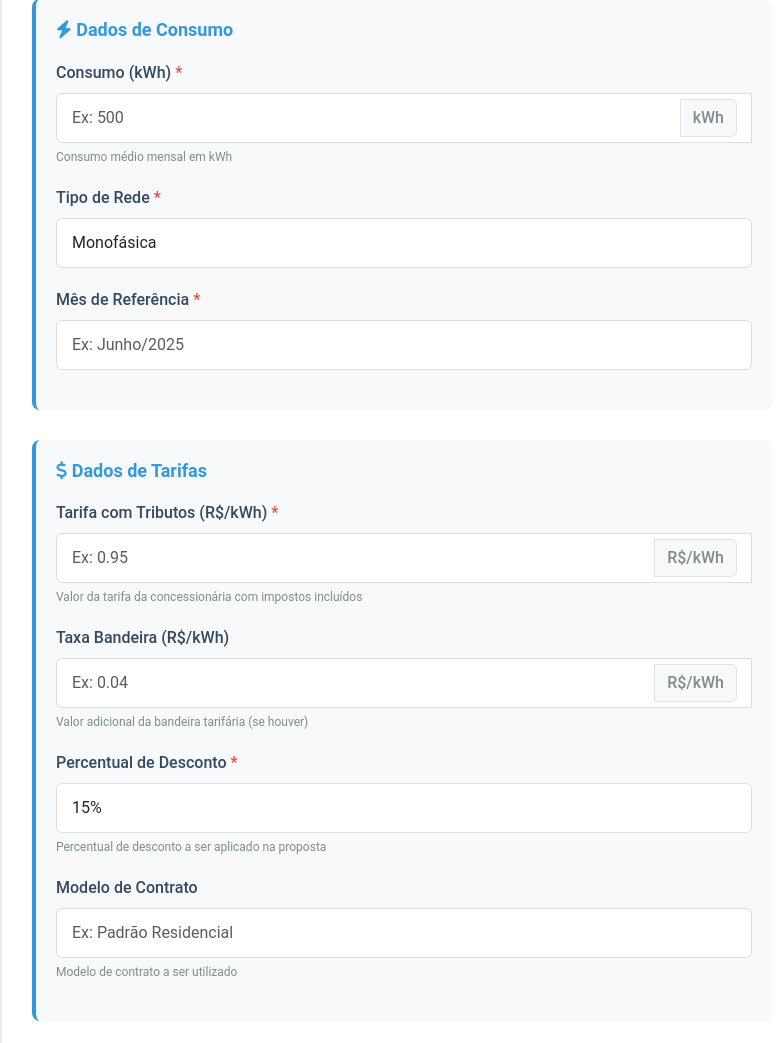
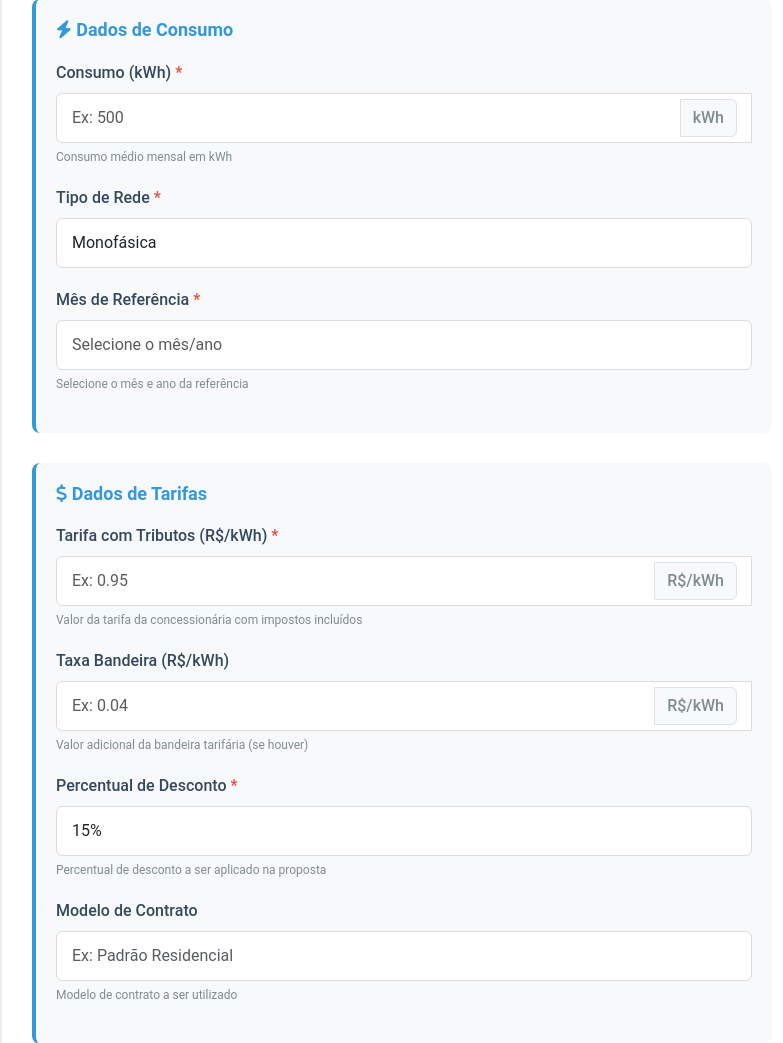
Before and after one commit to brunopurper/bowe-simulador-deploy, a Flask app: page /nova-proposta in a window 1280 px wide. Shown: the part 613-1656 px from the top of the page, without its empty margins (238-1021 px from the left). Run offline with Flask 3, Linux system fonts and the light colour scheme; the visitor is signed in with stand-in values (Sample User, id 1).

Commit message:
Update nova_proposta.html

```diff
--- a/src/templates/nova_proposta.html
+++ b/src/templates/nova_proposta.html
@@ -187,7 +187,7 @@
 
 <div class="form-group">
             <label for="mes_atual" class="form-label required-field">Mês de Referência</label>
-                {{ form.mes_atual(class="form-control", placeholder="Ex: Junho/2025") }}
+            {{ form.mes_atual(class="form-control datepicker", placeholder="Selecione o mês/ano") }}
             {% if form.mes_atual.errors %}
                 <div class="text-danger">
                     {% for error in form.mes_atual.errors %}
@@ -195,9 +195,9 @@
                     {% endfor %}
                 </div>
             {% endif %}
+            <div class="help-text">Selecione o mês e ano da referência</div>
         </div>
         </div>
-
         <!-- Dados de Tarifas -->
         <div class="form-section">
             <h2 class="form-section-title"><i class="fas fa-dollar-sign"></i> Dados de Tarifas</h2>
```
Lines whose indentation alone changed are shown as unchanged.
